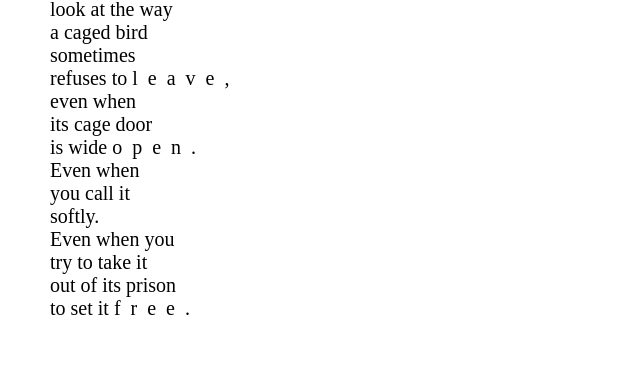
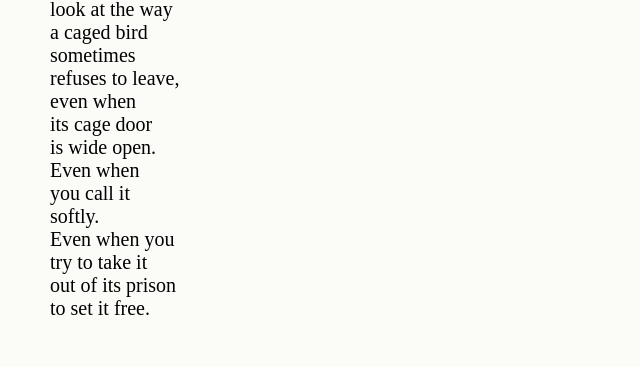
Before and after one commit to isabelstoddart/Remix, a plain HTML site: page theme_two/one.html in a window 1280 px wide. Shown: the part 208-575 px from the top of the page, without its empty margins (0-640 px from the left). Drawn offline with Linux system fonts and the light colour scheme.

Commit message:
Update one.css

```diff
--- a/theme_two/one.css
+++ b/theme_two/one.css
@@ -1,6 +1,7 @@
 body{
 	margin:0;
 	padding:0;
+	background-color: #fbfbf8;
 }
 
 p{
@@ -11,8 +12,9 @@ p{
 	font-size:20px;
 }
 
-p span{
-	letter-spacing: 10px;
+p span1{
+	word-spacing: 1000px;
+
 }
 
 h1{
```
